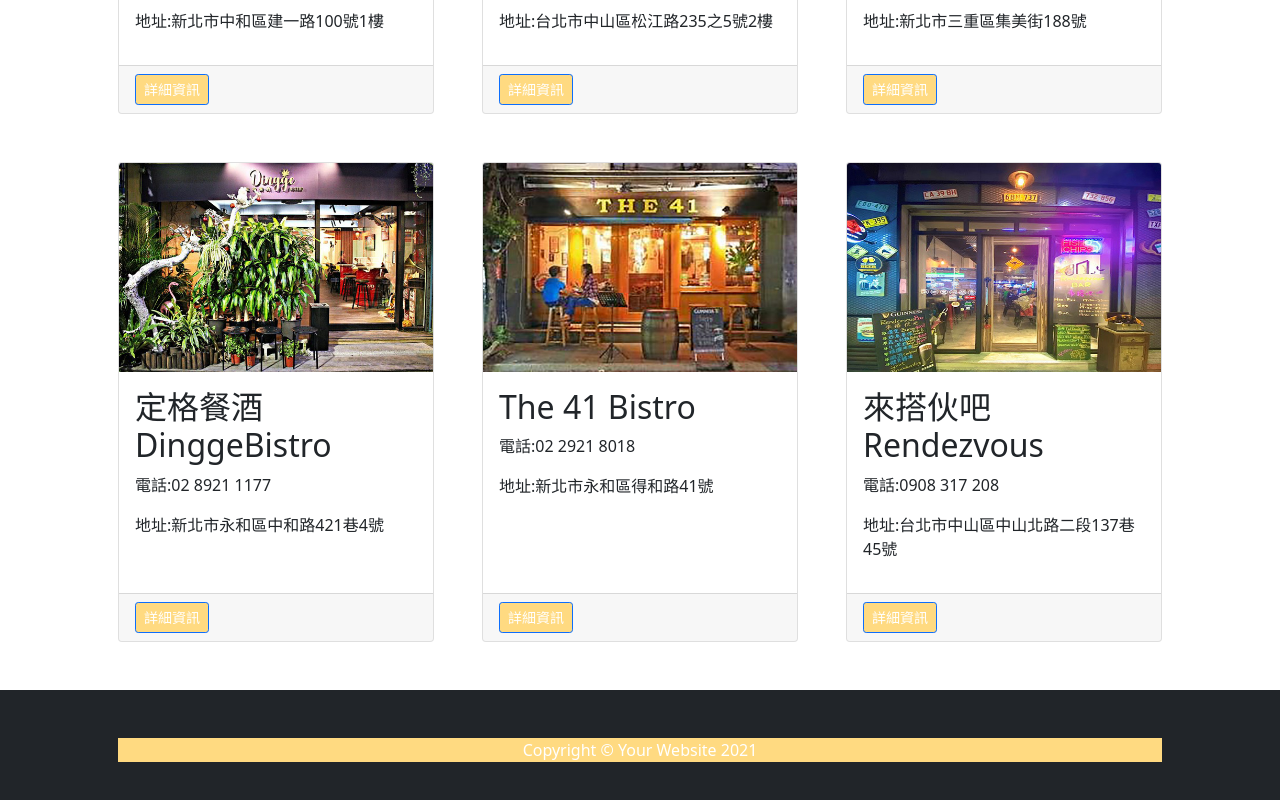
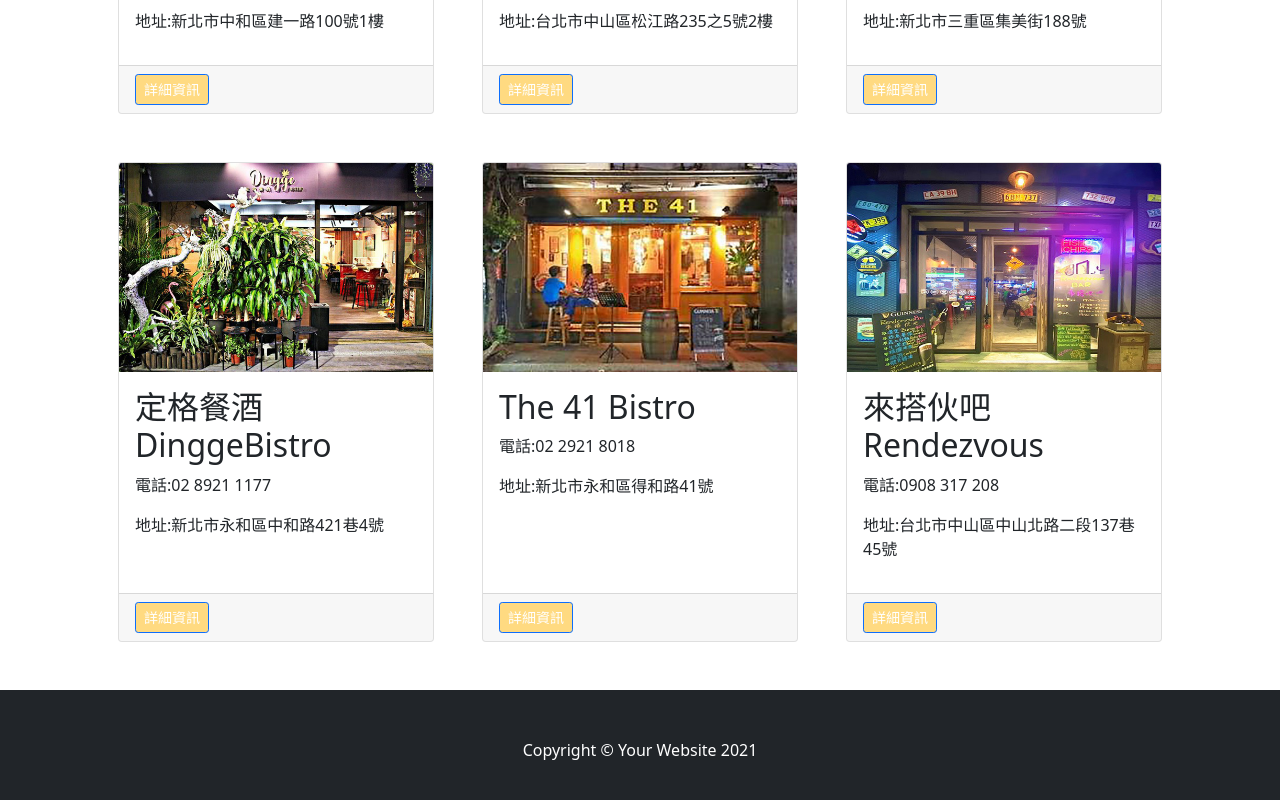
Before and after one commit to freedom3725/orangeline, a plain HTML site: page index.html in a window 1280 px wide. Shown: the part 920-1720 px from the top of the page. Drawn offline with nearby package versions, Linux system fonts and the light colour scheme.

Commit message:
Update index.html

```diff
--- a/index.html
+++ b/index.html
@@ -115,7 +115,7 @@
         </div>
         <!-- Footer-->
         <footer class="py-5 bg-dark">
-            <div class="container px-4 px-lg-5"><p style="background-color:#ffda81;" class="m-0 text-center text-white">Copyright &copy; Your Website 2021</p></div>
+            <div class="container px-4 px-lg-5"><p class="m-0 text-center text-white">Copyright &copy; Your Website 2021</p></div>
         </footer>
         <!-- Bootstrap core JS-->
         <script src="https://cdn.jsdelivr.net/npm/bootstrap@5.0.1/dist/js/bootstrap.bundle.min.js"></script>
```
